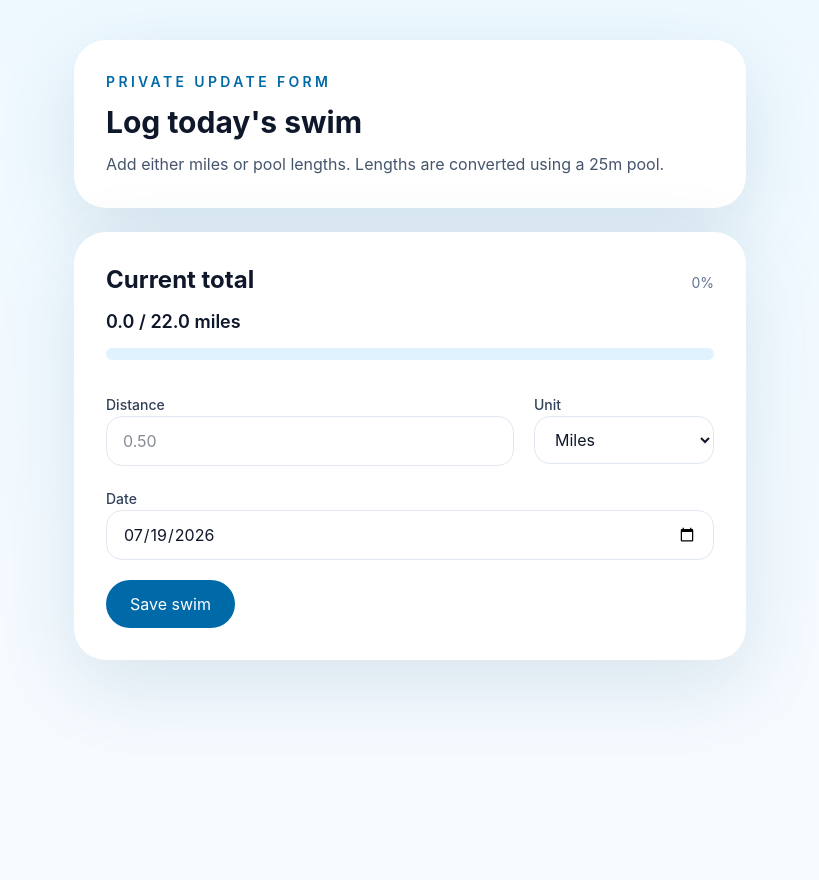
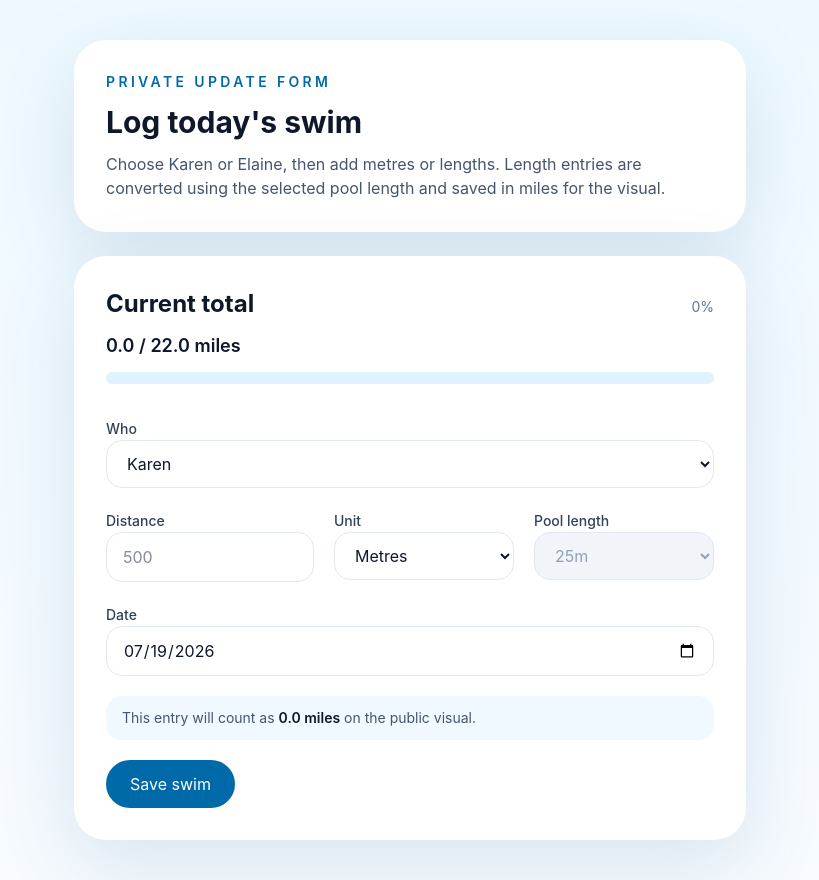
Before and after one commit to JamieMBright/charity-swim, a Next.js app: page /update-xyz123 in a window 1280 px wide. Shown: the whole page, without its empty margins (230-1049 px from the left). Before the commit the page ends 800 px from the top, so only its background shows below. Built offline with nearby package versions, Linux system fonts and the light colour scheme; no server answers; the database is empty.

Commit message:
Add swimmer-aware swim entry fields

```diff
--- a/app/page.tsx
+++ b/app/page.tsx
@@ -8,6 +8,14 @@ export const dynamic = "force-dynamic";
 export default async function Home() {
   const progress = await getProgressData();
   const distancePercent = getProgressPercent(progress.totalMiles, progress.targetMiles);
+  const karenPercent = getProgressPercent(
+    progress.swimmerMiles.karen,
+    progress.targetMiles,
+  );
+  const elainePercent = getProgressPercent(
+    progress.swimmerMiles.elaine,
+    progress.targetMiles,
+  );
 
   return (
     <main className="min-h-screen bg-[linear-gradient(180deg,#f5fbff_0%,#edf8ff_100%)] px-4 py-8 text-foreground sm:px-6 lg:px-8">
@@ -52,7 +60,22 @@ export default async function Home() {
         </section>
 
         <section className="rounded-[2rem] bg-white p-4 shadow-[0_24px_80px_rgba(34,91,124,0.14)] sm:p-6">
-          <ChannelMap progressPercent={distancePercent} />
+          <ChannelMap
+            swimmers={[
+              {
+                name: "Karen",
+                distanceMiles: progress.swimmerMiles.karen,
+                progressPercent: karenPercent,
+                accentClassName: "bg-rose-100 text-rose-700",
+              },
+              {
+                name: "Elaine",
+                distanceMiles: progress.swimmerMiles.elaine,
+                progressPercent: elainePercent,
+                accentClassName: "bg-amber-100 text-amber-700",
+              },
+            ]}
+          />
         </section>
 
         <section className="grid gap-6 lg:grid-cols-[1fr_0.95fr]">
--- a/app/update-xyz123/page.tsx
+++ b/app/update-xyz123/page.tsx
@@ -31,7 +31,8 @@ export default async function UpdatePage() {
             Log today&apos;s swim
           </h1>
           <p className="mt-3 text-slate-600">
-            Add either miles or pool lengths. Lengths are converted using a 25m pool.
+            Choose Karen or Elaine, then add metres or lengths. Length entries are
+            converted using the selected pool length and saved in miles for the visual.
           </p>
         </section>
 
--- a/components/update-form.tsx
+++ b/components/update-form.tsx
@@ -17,7 +17,8 @@ type UpdateFormProps = {
   targetMiles: number;
 };
 
-type Unit = "miles" | "lengths";
+type Unit = "metres" | "lengths";
+type Swimmer = "karen" | "elaine";
 
 export function UpdateForm({
   defaultDate,
@@ -26,19 +27,24 @@ export function UpdateForm({
 }: UpdateFormProps) {
   const supabase = useMemo(() => createSupabaseClient(), []);
   const [distance, setDistance] = useState("");
-  const [unit, setUnit] = useState<Unit>("miles");
+  const [unit, setUnit] = useState<Unit>("metres");
+  const [poolLength, setPoolLength] = useState<"25" | "50">("25");
+  const [swimmer, setSwimmer] = useState<Swimmer>("karen");
   const [date, setDate] = useState(defaultDate);
   const [currentTotal, setCurrentTotal] = useState(initialTotalMiles);
   const [message, setMessage] = useState<string | null>(null);
   const [errorMessage, setErrorMessage] = useState<string | null>(null);
   const [isSubmitting, setIsSubmitting] = useState(false);
+  const numericDistance = Number(distance);
+  const convertedMiles =
+    Number.isFinite(numericDistance) && numericDistance > 0
+      ? convertToMiles(numericDistance, unit, Number(poolLength))
+      : 0;
 
   async function handleSubmit(event: React.FormEvent<HTMLFormElement>) {
     event.preventDefault();
     setMessage(null);
     setErrorMessage(null);
-
-    const numericDistance = Number(distance);
 
     if (!supabase) {
       setErrorMessage("Add your Supabase URL and anon key before using this form.");
@@ -52,12 +58,13 @@ export function UpdateForm({
 
     setIsSubmitting(true);
 
-    const distanceMiles = convertToMiles(numericDistance, unit);
+    const distanceMiles = convertToMiles(numericDistance, unit, Number(poolLength));
 
     try {
       const { error } = await supabase.from("swim_log").insert({
         date,
         distance_miles: distanceMiles,
+        swimmer_name: swimmer,
       });
 
       if (error) {
@@ -80,7 +87,7 @@ export function UpdateForm({
       setCurrentTotal(nextTotal);
       setDistance("");
       setMessage(
-        `Saved ${numericDistance} ${unit} for ${date}. Total progress is now ${formatMiles(nextTotal)} miles.`,
+        `Saved ${capitalize(swimmer)}'s ${numericDistance} ${unit} for ${date}. Total progress is now ${formatMiles(nextTotal)} miles.`,
       );
     } catch {
       setErrorMessage("The swim could not be saved. Please check the table policies and try again.");
@@ -105,7 +112,19 @@ export function UpdateForm({
       </div>
 
       <form className="mt-8 space-y-5" onSubmit={handleSubmit}>
-        <div className="grid gap-5 sm:grid-cols-[1fr_180px]">
+        <label className="block space-y-2">
+          <span className="text-sm font-medium text-slate-700">Who</span>
+          <select
+            value={swimmer}
+            onChange={(event) => setSwimmer(event.target.value as Swimmer)}
+            className="w-full rounded-2xl border border-slate-200 px-4 py-3 text-slate-900 outline-none transition focus:border-sky-400"
+          >
+            <option value="karen">Karen</option>
+            <option value="elaine">Elaine</option>
+          </select>
+        </label>
+
+        <div className="grid gap-5 sm:grid-cols-[1fr_180px_180px]">
           <label className="space-y-2">
             <span className="text-sm font-medium text-slate-700">Distance</span>
             <input
@@ -115,7 +134,7 @@ export function UpdateForm({
               value={distance}
               onChange={(event) => setDistance(event.target.value)}
               className="w-full rounded-2xl border border-slate-200 px-4 py-3 text-slate-900 outline-none transition focus:border-sky-400"
-              placeholder={unit === "miles" ? "0.50" : "40"}
+              placeholder={unit === "metres" ? "500" : "40"}
               required
             />
           </label>
@@ -127,8 +146,21 @@ export function UpdateForm({
               onChange={(event) => setUnit(event.target.value as Unit)}
               className="w-full rounded-2xl border border-slate-200 px-4 py-3 text-slate-900 outline-none transition focus:border-sky-400"
             >
-              <option value="miles">Miles</option>
-              <option value="lengths">Lengths (25m pool)</option>
+              <option value="metres">Metres</option>
+              <option value="lengths">Lengths</option>
+            </select>
+          </label>
+
+          <label className="space-y-2">
+            <span className="text-sm font-medium text-slate-700">Pool length</span>
+            <select
+              value={poolLength}
+              onChange={(event) => setPoolLength(event.target.value as "25" | "50")}
+              disabled={unit !== "lengths"}
+              className="w-full rounded-2xl border border-slate-200 px-4 py-3 text-slate-900 outline-none transition focus:border-sky-400 disabled:bg-slate-100 disabled:text-slate-400"
+            >
+              <option value="25">25m</option>
+              <option value="50">50m</option>
             </select>
           </label>
         </div>
@@ -144,6 +176,10 @@ export function UpdateForm({
           />
         </label>
 
+        <p className="rounded-2xl bg-sky-50 px-4 py-3 text-sm text-slate-600">
+          This entry will count as <span className="font-semibold text-slate-900">{formatMiles(convertedMiles)} miles</span> on the public visual.
+        </p>
+
         <button
           type="submit"
           disabled={isSubmitting}
@@ -158,3 +194,7 @@ export function UpdateForm({
     </section>
   );
 }
+
+function capitalize(value: string) {
+  return value.charAt(0).toUpperCase() + value.slice(1);
+}
--- a/lib/progress.ts
+++ b/lib/progress.ts
@@ -13,7 +13,10 @@ type ProgressData = {
   targetMoney: number;
   startDateDisplay: string;
   daysElapsed: number;
-  justGivingPageSlug: string | null;
+  swimmerMiles: {
+    karen: number;
+    elaine: number;
+  };
 };
 
 function getSupabaseConfig() {
@@ -55,7 +58,10 @@ export async function getProgressData(): Promise<ProgressData> {
       targetMoney: DEFAULT_TARGET_MONEY,
       startDateDisplay: formatDate(defaultStartDate),
       daysElapsed: 0,
-      justGivingPageSlug: process.env.JUSTGIVING_PAGE_SLUG ?? null,
+      swimmerMiles: {
+        karen: 0,
+        elaine: 0,
+      },
     };
   }
 
@@ -64,7 +70,7 @@ export async function getProgressData(): Promise<ProgressData> {
       .from("settings")
       .select("start_date,target_miles,target_money,justgiving_page_slug")
       .limit(1),
-    supabase.from("swim_log").select("distance_miles"),
+    supabase.from("swim_log").select("distance_miles,swimmer_name"),
   ]);
 
   const settings = settingsRows?.[0];
@@ -75,6 +81,22 @@ export async function getProgressData(): Promise<ProgressData> {
     (total, row) => total + (toNumber(row.distance_miles) ?? 0),
     0,
   );
+  const swimmerMiles = (swimRows ?? []).reduce(
+    (totals, row) => {
+      const swimmerName = normalizeSwimmerName(row.swimmer_name);
+      const distanceMiles = toNumber(row.distance_miles) ?? 0;
+
+      if (swimmerName) {
+        totals[swimmerName] += distanceMiles;
+      }
+
+      return totals;
+    },
+    {
+      karen: 0,
+      elaine: 0,
+    },
+  );
 
   return {
     totalMiles,
@@ -82,17 +104,20 @@ export async function getProgressData(): Promise<ProgressData> {
     targetMoney,
     startDateDisplay: formatDate(startDate),
     daysElapsed: getDaysElapsed(startDate),
-    justGivingPageSlug:
-      settings?.justgiving_page_slug ?? process.env.JUSTGIVING_PAGE_SLUG ?? null,
+    swimmerMiles,
   };
 }
 
-export function convertToMiles(distance: number, unit: "miles" | "lengths") {
-  if (unit === "miles") {
-    return roundTo(distance, 4);
+export function convertToMiles(
+  distance: number,
+  unit: "metres" | "lengths",
+  poolLengthMetres = POOL_LENGTH_METRES,
+) {
+  if (unit === "metres") {
+    return roundTo(distance / METRES_PER_MILE, 5);
   }
 
-  return roundTo((distance * POOL_LENGTH_METRES) / METRES_PER_MILE, 5);
+  return roundTo((distance * poolLengthMetres) / METRES_PER_MILE, 5);
 }
 
 export function getProgressPercent(current: number, target: number) {
@@ -155,3 +180,17 @@ function toNumber(value: number | string | null | undefined) {
 
   return null;
 }
+
+function normalizeSwimmerName(value: unknown): "karen" | "elaine" | null {
+  if (typeof value !== "string") {
+    return null;
+  }
+
+  const normalizedValue = value.trim().toLowerCase();
+
+  if (normalizedValue === "karen" || normalizedValue === "elaine") {
+    return normalizedValue;
+  }
+
+  return null;
+}
```
Also changed, not shown: components/channel-map.tsx (+43 -12 lines), 2 other files (tests, documents, lock files or other folders).
